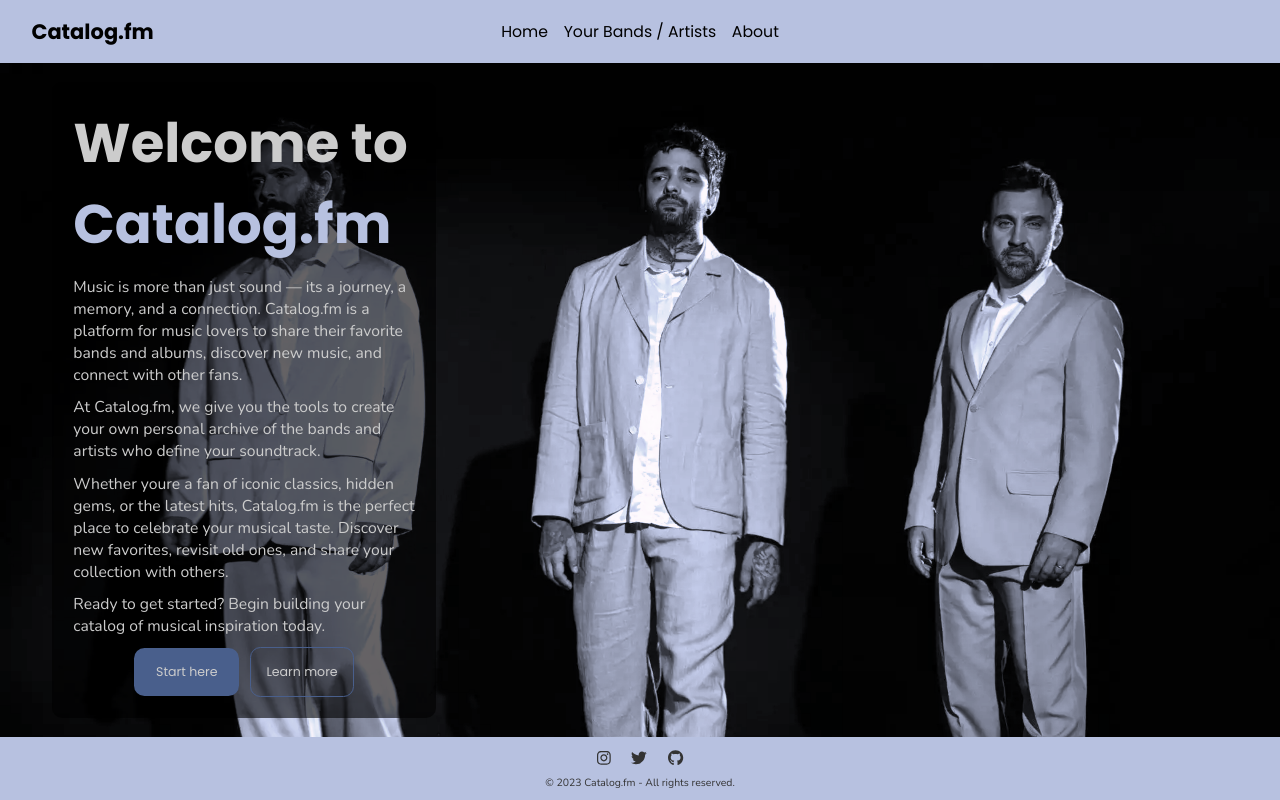
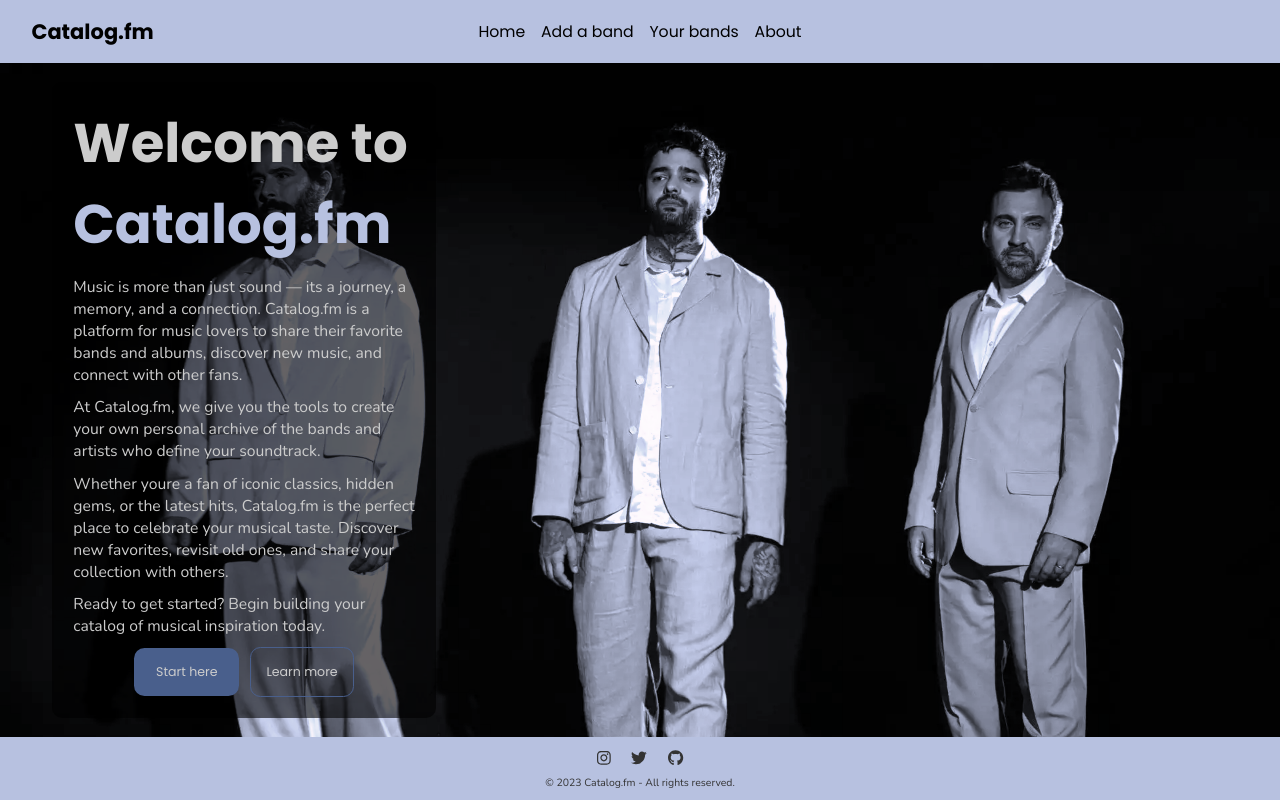
Before and after one commit to irythill/catalogfm, a React (Vite) app in the folder frontend/: page / in a window 1280 px wide. Built offline with nearby package versions, Linux system fonts and the light colour scheme.

Commit message:
added Add a band link to header nav

```diff
--- a/frontend/src/components/Header.jsx
+++ b/frontend/src/components/Header.jsx
@@ -8,7 +8,8 @@ const Header = () => {
       <nav>
         <ul className="header-nav">
           <li><Link to='/'>Home</Link></li>
-          <li><Link to='/bands'>Your Bands / Artists</Link></li>
+          <li><Link to='/add-band'>Add a band</Link></li>
+          <li><Link to='/bands'>Your bands</Link></li>
           <li><Link to='/about'>About</Link></li>
         </ul>
       </nav>
```
